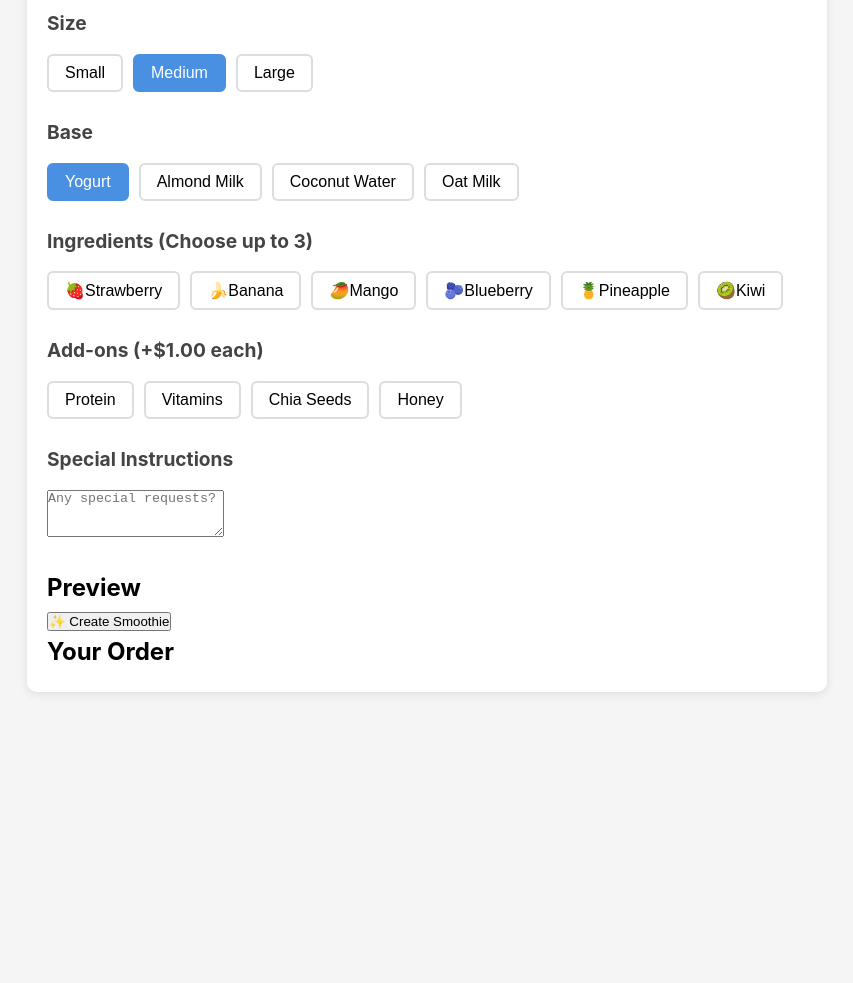
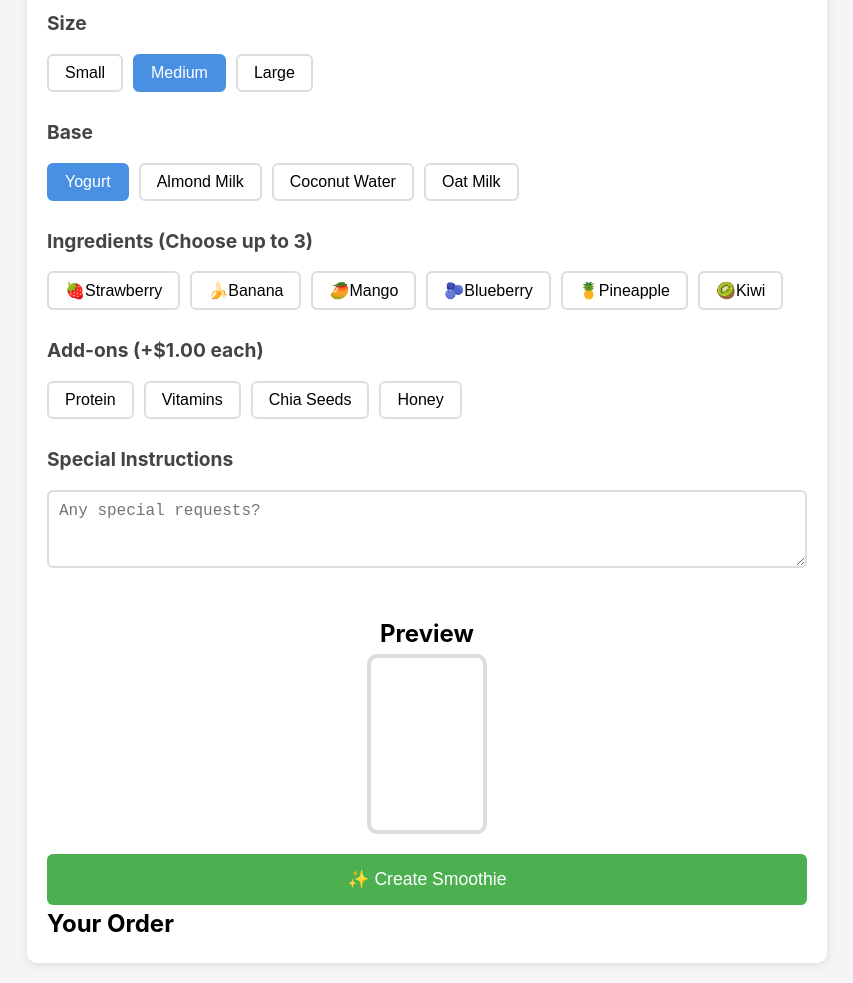
Before and after one commit to g0h1gh3r/Assignment02, a plain HTML site: page index.html in a window 1280 px wide. Shown: the part 113-1096 px from the top of the page, without its empty margins (213-1066 px from the left). Before the commit the page ends 825 px from the top, so only its background shows below. Drawn offline with Linux system fonts and the light colour scheme.

Commit message:
add css styles to special instructions, preview section and order button

```diff
--- a/styles.css
+++ b/styles.css
@@ -80,3 +80,52 @@ body {
   opacity: 0.5;
   cursor: not-allowed;
 }
+
+/* Special instructions styles */
+.special-instructions {
+  width: 100%;
+  padding: 10px;
+  border: 2px solid #ddd;
+  border-radius: 6px;
+  margin-bottom: 15px;
+  font-size: 1rem;
+  resize: vertical;
+}
+
+/* Preview styles */
+.preview-container {
+  display: flex;
+  flex-direction: column;
+  align-items: center;
+  margin: 20px 0;
+}
+
+.smoothie-preview {
+  width: 120px;
+  height: 180px;
+  border: 4px solid #ddd;
+  border-radius: 10px;
+  transition: background 0.5s ease;
+}
+
+/* Order button styles */
+.order-btn {
+  width: 100%;
+  padding: 15px;
+  background: #4caf50;
+  color: white;
+  border: none;
+  border-radius: 6px;
+  font-size: 1.1rem;
+  cursor: pointer;
+  transition: background 0.3s ease;
+}
+
+.order-btn:hover {
+  background: #45a049;
+}
+
+.order-btn:disabled {
+  background: #cccccc;
+  cursor: not-allowed;
+}
```
